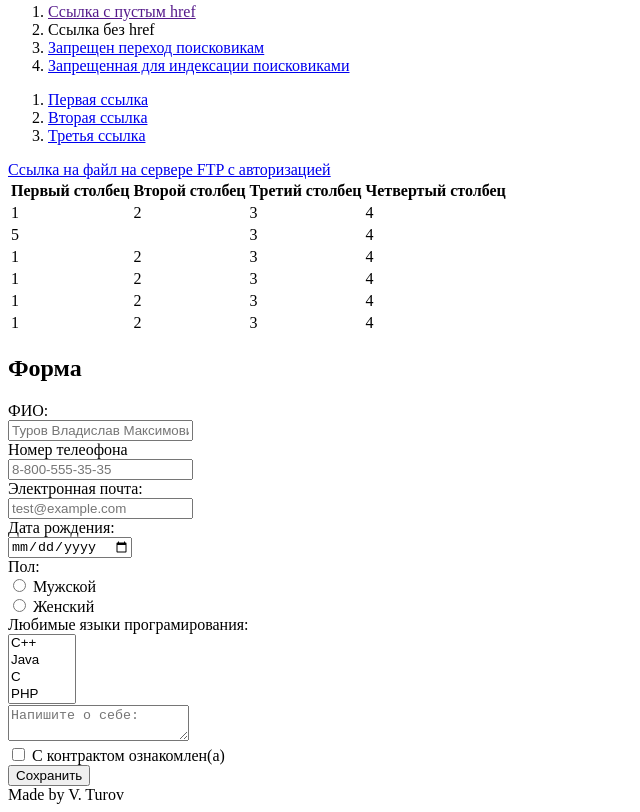
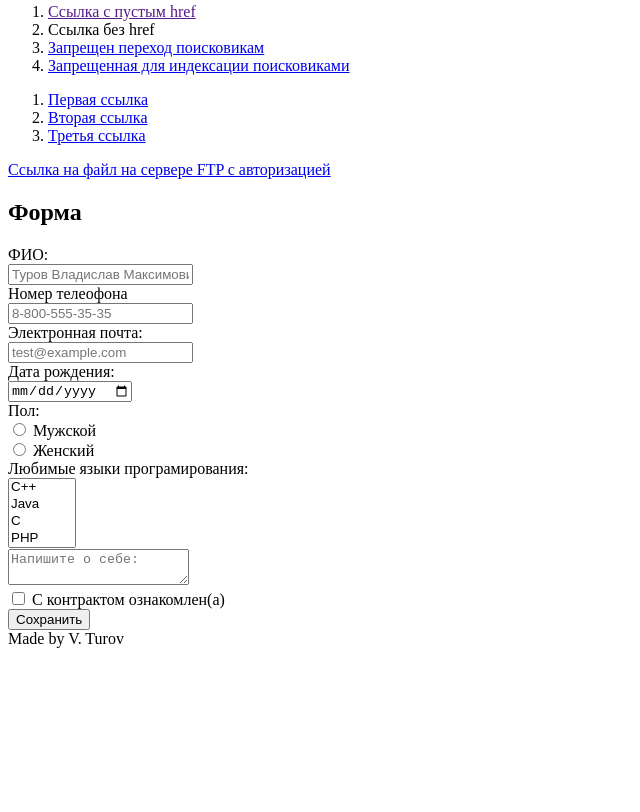
Before and after one commit to EngineThatC0uld/Lab_1, a plain HTML site: page index.html in a window 1280 px wide. Shown: the part 1309-2121 px from the top of the page, without its empty margins (0-640 px from the left). After the commit the page ends 1965 px from the top, so only its background shows below. Drawn offline with Linux system fonts and the light colour scheme.

Commit message:
Update index.html

```diff
--- a/index.html
+++ b/index.html
@@ -111,56 +111,6 @@
         </a>
         <br/>
 
-        <!-- Таблица -->
-        <table id = "my_table">
-            <tr>
-                <th>Первый столбец</th>
-                <th>Второй столбец</th>
-                <th>Третий столбец</th>
-                <th>Четвертый столбец</th>
-            </tr>
-
-            <tr>
-                <td>1</td>
-                <td>2</td>
-                <td>3</td>
-                <td>4</td>
-            </tr>
-
-            <tr>
-                <td colspan="2">5</td>
-                <td>3</td>
-                <td>4</td>
-            </tr>
-
-            <tr>
-                <td>1</td>
-                <td>2</td>
-                <td>3</td>
-                <td>4</td>
-            </tr>
-
-            <tr>
-                <td>1</td>
-                <td>2</td>
-                <td>3</td>
-                <td>4</td>
-            </tr>
-
-            <tr>
-                <td>1</td>
-                <td>2</td>
-                <td>3</td>
-                <td>4</td>
-            </tr>
-
-            <tr>
-                <td>1</td>
-                <td>2</td>
-                <td>3</td>
-                <td>4</td>
-            </tr>
-        </table>
 
         <h2 id = "my_form">Форма</h2>
 
```
